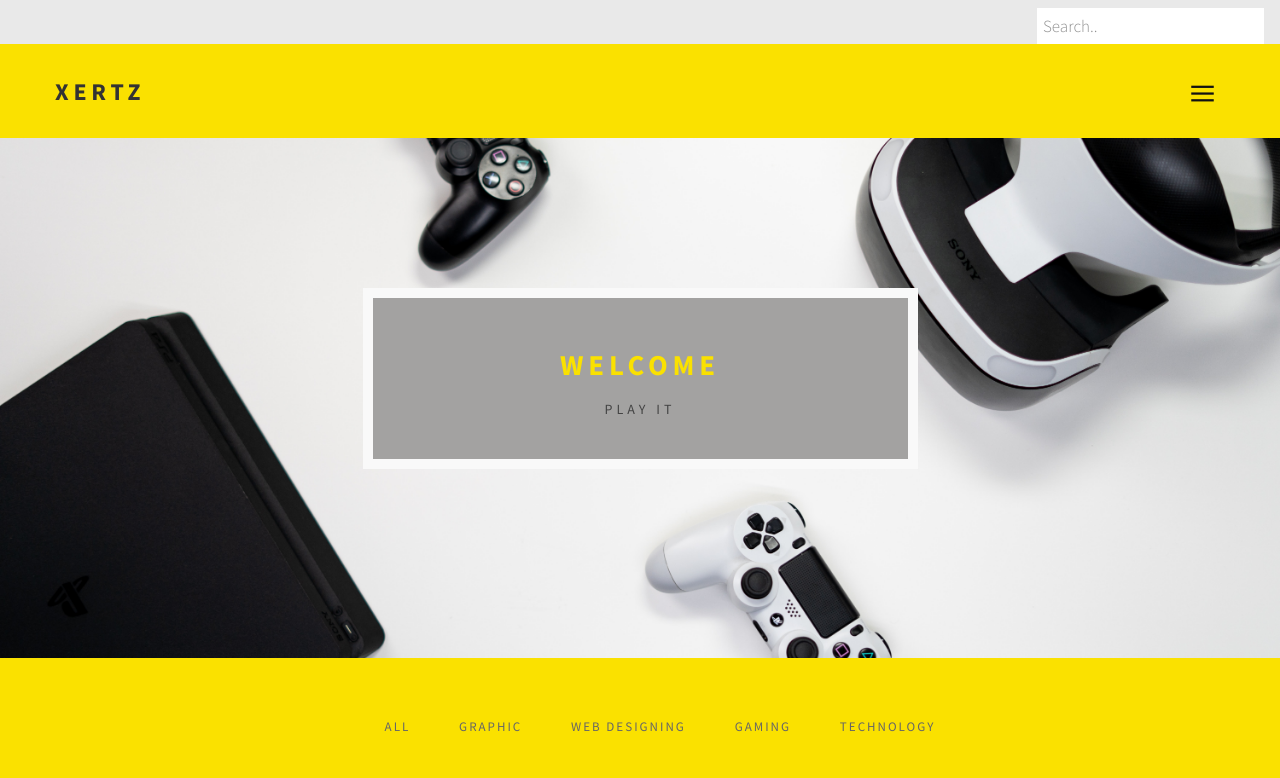
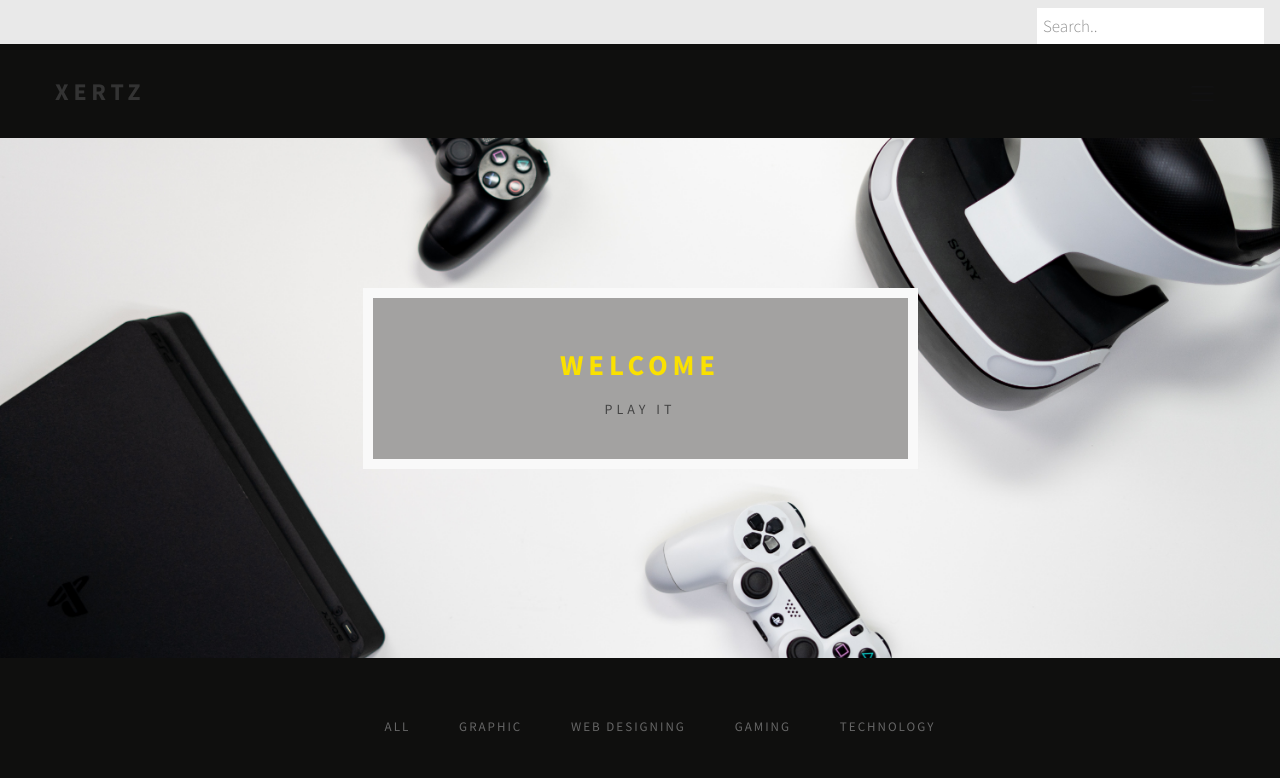
Before and after one commit to UditRoshan/xertz.github.io, a plain HTML site: page index.html in a window 1280 px wide. Shown: the top 778 px of the page. Drawn offline with nearby package versions, Linux system fonts and the light colour scheme; some packages are replaced by stand-ins of ours; grey boxes are pictures that could not be loaded; files whose address does not match are found by name.

Commit message:
Update style.css

```diff
--- a/css/style.css
+++ b/css/style.css
@@ -9,7 +9,7 @@ http://www.tooplate.com/view/2082-pure-mix
 /* Body
 ------------------------------------- */
 body {
-		background: rgb(250, 225, 0);
+		background: rgb(15, 15, 14);
     font-family: 'Source Sans Pro', sans-serif;
     font-style: normal;
     font-weight: 300;
```
